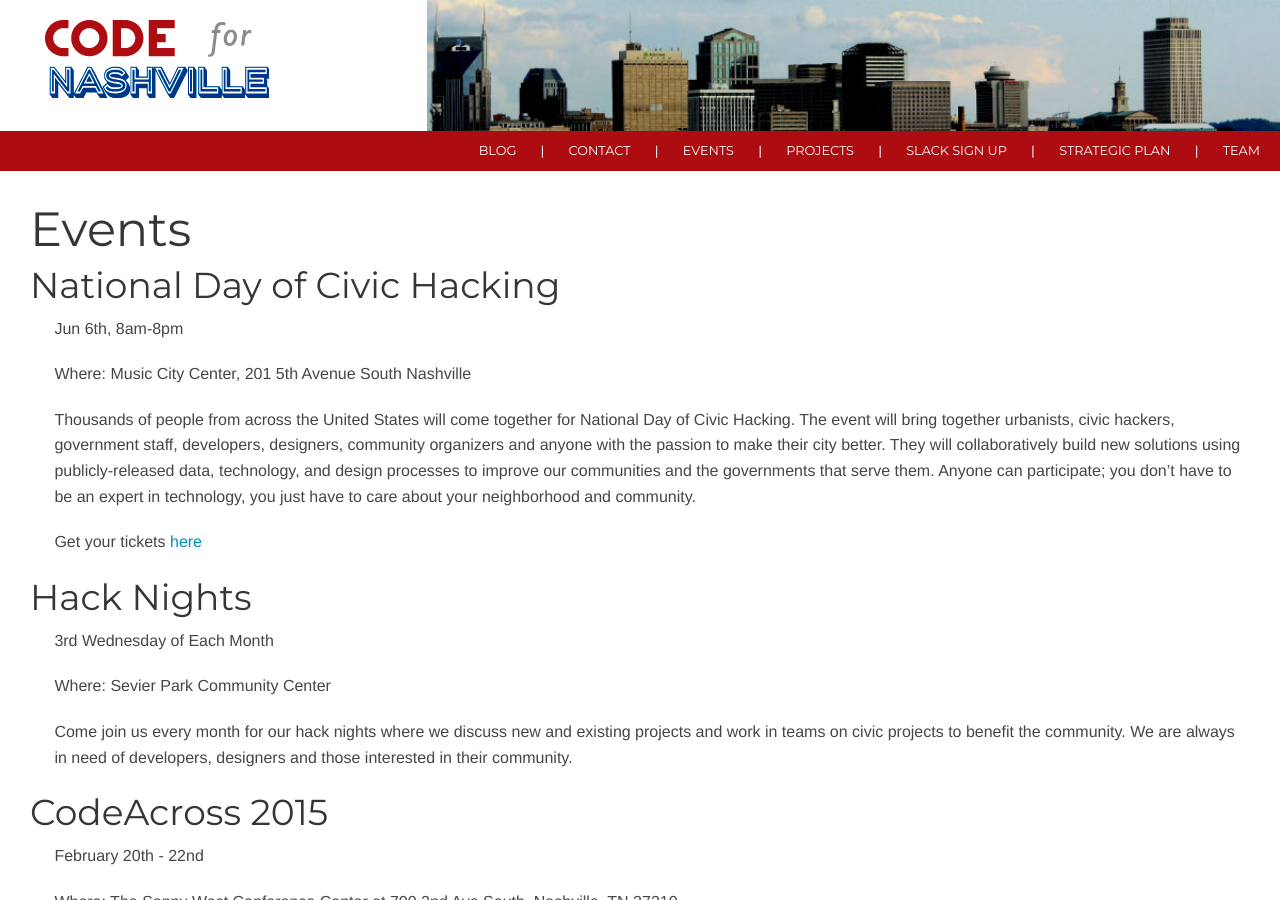
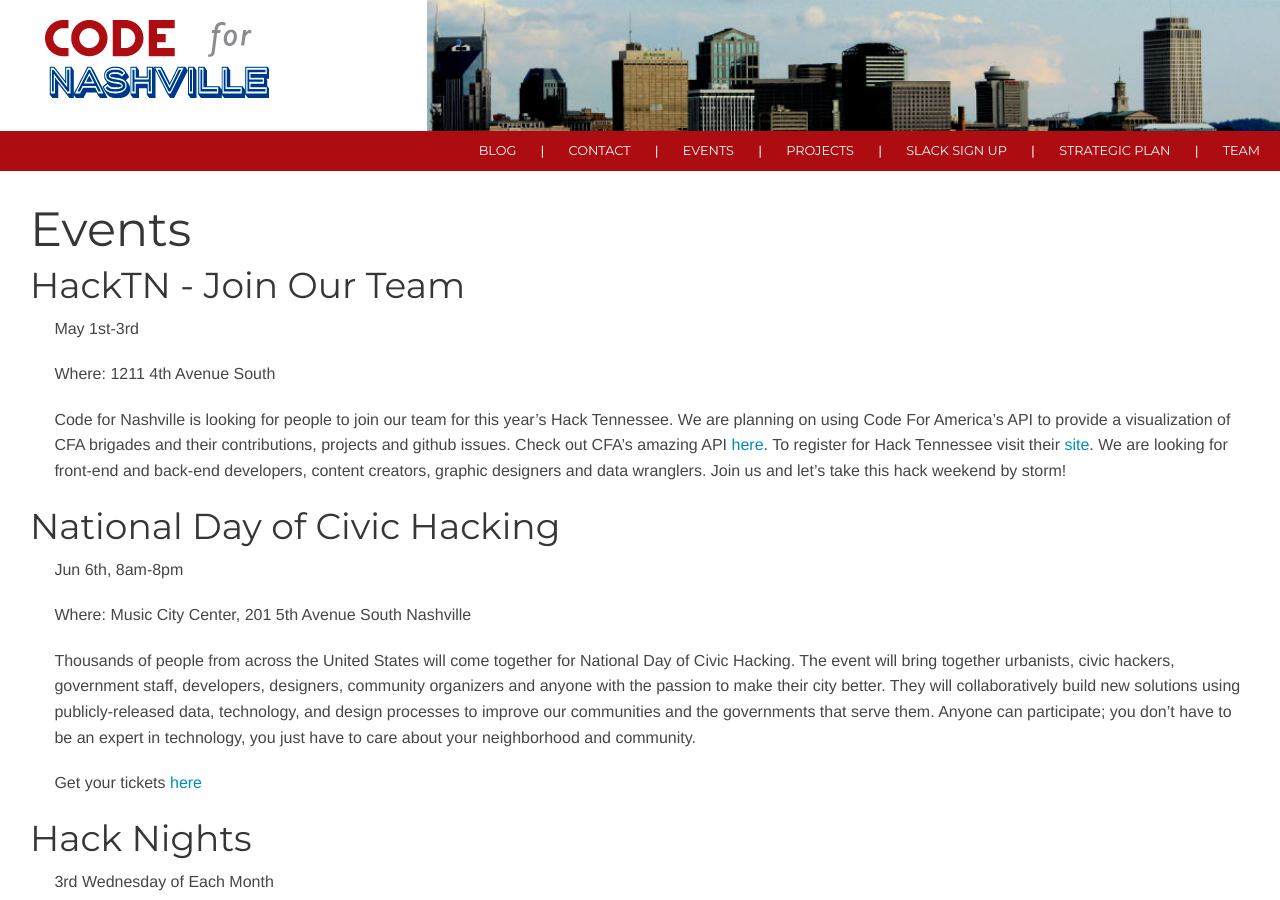
Before and after one commit to code-for-nashville/code-for-nashville.github.io, a Jekyll site: the page built from events.md, in a window 1280 px wide and 900 px high. Built offline with Jekyll 4.4.1, drawn with Linux system fonts in a browser that asks for light colours; nearby versions of some CDN libraries.

Commit message:
added hacktn call to events

```diff
--- a/events.md
+++ b/events.md
@@ -3,6 +3,13 @@
 title: Events
 permalink: /events/
 ---
+##HackTN - Join Our Team
+May 1st-3rd
+
+Where: 1211 4th Avenue South
+
+Code for Nashville is looking for people to join our team for this year's Hack Tennessee. We are planning on using Code For America's API to provide a visualization of CFA brigades and their contributions, projects and github issues. Check out CFA's amazing API [here](http://codeforamerica.org/api/). To register for Hack Tennessee visit their [site](http://www.hacktennessee.com/). We are looking for front-end and back-end developers, content creators, graphic designers and data wranglers. Join us and let's take this hack weekend by storm!
+
 ##National Day of Civic Hacking
 Jun 6th, 8am-8pm
 
```
